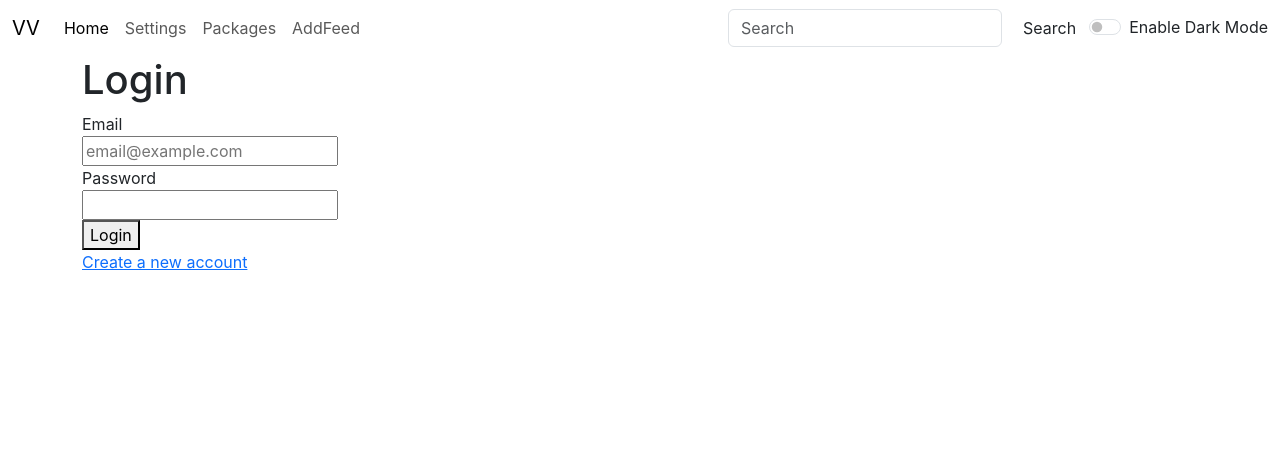
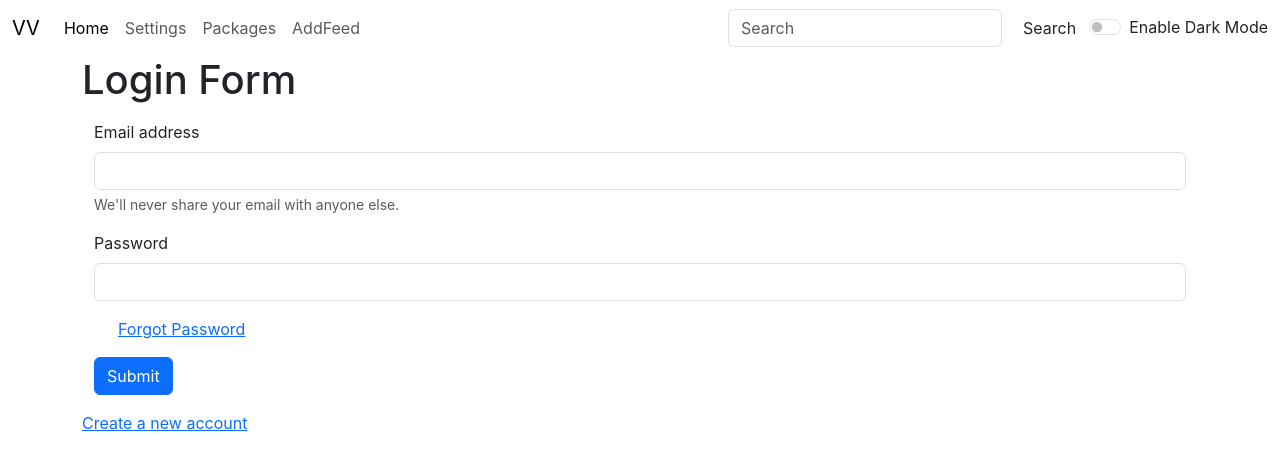
Before and after one commit to shadoweminence/VoyageVista, a React (Create React App) app: page / in a window 1280 px wide. Shown: the top 470 px of the page. Built offline with nearby package versions, Linux system fonts and the light colour scheme.

Commit message:
login and register final

```diff
--- a/src/App.js
+++ b/src/App.js
@@ -50,6 +50,7 @@ function App() {
    <Router>
     <Navbar title="VV" mode= {mode} toggleMode={toggleMode}/>
    <Alert alert={alert}/>
+   <div className="container">
    <Routes>
     <Route exact path ="/" element={<Login showAlert={showAlert}/>}></Route>
     <Route exact path ="/settings" element={<Settings/>}></Route>
@@ -57,6 +58,7 @@ function App() {
     <Route exact path ="/addFeed" element={<addFeed/>}></Route>
    <Route exact path ="/Register"  element={<Register showAlert={showAlert}/>}/>
    </Routes>
+   </div>
    </Router>
    </>
   );
--- a/src/components/Login.js
+++ b/src/components/Login.js
@@ -13,27 +13,28 @@ export default function Login(props) {
 
   return (
     <>
-    <div className='container'>
-    <h1>Login</h1>
+    <div >
+      <h1>Login Form</h1>
+      <div className="container my-3">
+  <form>
+  <div class="mb-3">
+    <label for="exampleInputEmail1" class="form-label">Email address</label>
+    <input type="email" class="form-control" id="exampleInputEmail1" aria-describedby="emailHelp"/>
+    <div id="emailHelp" class="form-text">We'll never share your email with anyone else.</div>
+  </div>
+  <div class="mb-3">
+    <label for="exampleInputPassword1" class="form-label">Password</label>
+    <input type="password" class="form-control" id="exampleInputPassword1"/>
+  </div>
+  <div class="mb-3 form-check">
+  <Link to="/forgotPass">Forgot Password</Link>
+  </div>
+  <button type="submit" class="btn btn-primary">Submit</button>
+</form>
+</div>
+<Link to="/Register">Create a new account</Link>
 
-        <div classNameName="mb-3 my-5 mx-10 row">
-    <label for="staticEmail" classNameName="col-sm-2 col-form-label">Email</label>
-    <div classNameName="col-sm-10">
-      <input type="text"  classNameName="form-control-plaintext" id="staticEmail" placeholder="email@example.com"/>
-    </div>
-  </div>
-  <div classNameName="mb-3 my-5 mx-10 row">
-    <label for="inputPassword" classNameName="col-sm-2 col-form-label">Password</label>
-    <div classNameName="col-sm-10">
-      <input type="password" classNameName="form-control" id="inputPassword"/>
-    </div>
-  </div>
-  <div classNameName="container"> <button classNameNameName="btn btn-primary" onClick={Logged}>Login</button><br />
-     <Link classNameNameName="abc" to="/Register">Create a new account</Link>  </div>
-
-
-
-    </div>
+</div>
     </>
   )
 }
--- a/src/components/Navbar.js
+++ b/src/components/Navbar.js
@@ -1,7 +1,11 @@
-import React from 'react'
-import { Link } from 'react-router-dom'
+import React, {useEffect} from 'react'
+import { Link, useLocation } from 'react-router-dom'
 
 export default function Navbar(props) {
+  let location = useLocation();
+  useEffect(()=>{
+    console.log(location.pathname);
+  },[location]);
   return (
     <div>
       <nav class="navbar navbar-expand-lg navbar-${{props.mode} bg-${props.mode}">
@@ -12,16 +16,16 @@ export default function Navbar(props) {
     </button>
     <ul className="navbar-nav me-auto mb-2 mb-lg-0">
           <li className="nav-item">
-            <Link className="nav-link active" aria-current="page" to="/">Home</Link>
+            <Link className={`nav-link ${location.pathname==="/"?"active":""}`} aria-current="page" to="/">Home</Link>
           </li>
           <li className="nav-item">
-            <Link className="nav-link" to="/settings">Settings</Link>
+            <Link className={`nav-link ${location.pathname==="/settings"?"active":""}`} to="/settings">Settings</Link>
           </li>
           <li className="nav-item">
-            <Link className="nav-link" to="/search">Packages</Link>
+            <Link className={`nav-link ${location.pathname==="/search"?"active":""}`} to="/search">Packages</Link>
           </li>
           <li className="nav-item">
-            <Link className="nav-link" to="/addFeed">AddFeed</Link>
+            <Link className={`nav-link ${location.pathname==="/addFeed"?"active":""}`} to="/addFeed">AddFeed</Link>
           </li>
 
         </ul>
--- a/src/components/Register.js
+++ b/src/components/Register.js
@@ -8,12 +8,14 @@ export default function Register(props) {
 
   return (
     <>
-    <div className='container' >
-    <h1>Regsiter</h1>
+    <div  >
+    <h1>Register</h1>
+
+    <div className="container my-3">
     <div className="mb-3 row">
     <label for="Na,e" className="col-sm-2 col-form-label">UserName</label>
     <div className="col-sm-10">
-      <input type="text"  className="form-control-plaintext" id="Name" />
+    <input type="email" class="form-control" id="name" />
     </div>
     </div>
 
@@ -40,7 +42,9 @@ export default function Register(props) {
 
     </div>
      <div className="container"> <button classNameName="btn btn-primary" onClick={Register}>Register</button><br />
-     <Link classNameName="abc" to="/">Already Have a account? Log In</Link>  </div>
+     </div>
+     </div>
+     <Link classNameName="abc" to="/">Already Have a account? Log In</Link>
 
   </>
   )
```
Also changed, not shown: src/context/status/StatusState.js (added, +18 -0 lines), src/components/forgotPass.js (added), 1 other file (tests, documents, lock files or other folders).
